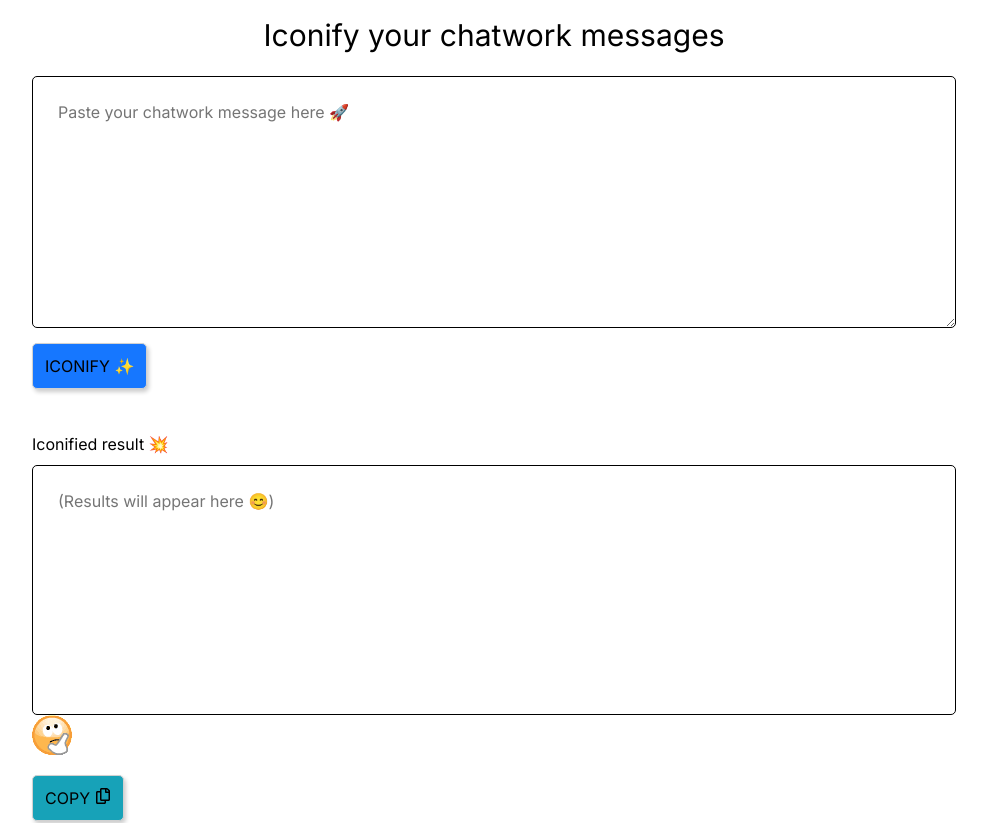
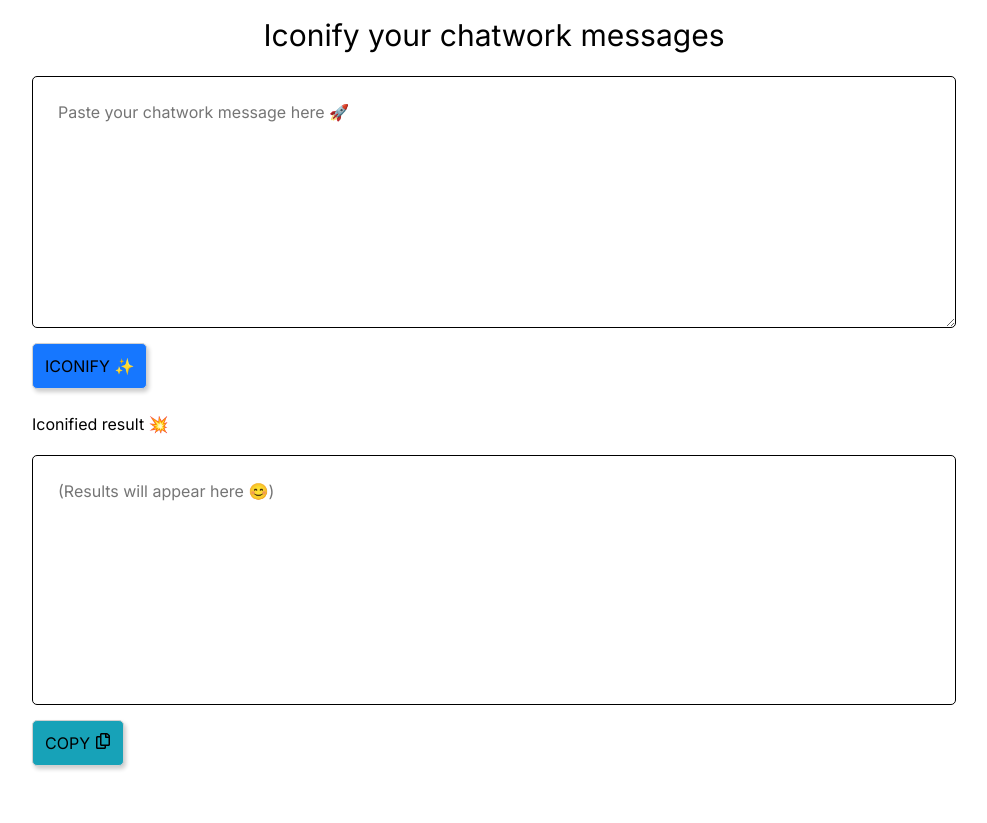
Before and after one commit to LeHoangTuanbk/chatwork-iconifier, a Next.js app: page / in a window 1280 px wide. Shown: the top 823 px of the page, without its empty margins (146-1133 px from the left). Built offline with nearby package versions, Linux system fonts and the light colour scheme.

Commit message:
Refactor code

```diff
--- a/src/app/globals.css
+++ b/src/app/globals.css
@@ -88,7 +88,11 @@ html,
 body {
   max-width: 100vw;
   overflow-x: hidden;
-  font-family: Arial, Helvetica, sans-serif;
+  font-family: -apple-system, BlinkMacSystemFont, ".SFNSDisplay-Regular",
+    "Segoe UI", "Helvetica Neue", "Hiragino Sans",
+    "\30D2\30E9\30AE\30CE\89D2\30B4\30B7\30C3\30AF", "Hiragino Kaku Gothic ProN",
+    "\30D2\30E9\30AE\30CE\89D2\30B4   ProN W3", Meiryo, "\30E1\30A4\30EA\30AA",
+    "MS PGothic", "\FF2D\FF33   \FF30\30B4\30B7\30C3\30AF", sans-serif;
 }
 
 body {
--- a/src/app/page.tsx
+++ b/src/app/page.tsx
@@ -3,51 +3,21 @@ import React, { ChangeEvent, useState } from "react";
 import "./styles.scss";
 import { FaRegCopy } from "react-icons/fa";
 import toast, { Toaster } from "react-hot-toast";
-import { iconBowGif, iconThinkGif } from "@/components/icon";
-const textareaMaxLength = 1000;
-const textareaRows = 10;
+import callAPItoAddLabel from "@/service/openai-api";
+import { replaceWithIcons } from "@/utility";
 
 export default function Homepage() {
-  const fakeInput = `お疲れ様です。
-これからのことを真剣に考えてくれてありがとうございます。
-
-今からでも大丈夫です。
-D室も、会議室も使用中なので、廊下のテーブルで    よろしいでしょうか？`;
-
-  const fakeResultFromOpenAI = `お疲れ様です。
-これからのことを真剣に考えてくれてありがとうございます。(bow)
-
-今からでも大丈夫です。
-D室も、会議室も使用中なので、廊下のテーブルでよろしいでしょうか？(think)`;
-
   const [userInput, setUserInput] = useState<string>("");
-  const [iconifiedOutput, setIconifiedOutput] = useState<string>(``);
-  const [outputForUser, setOutputForUser] = useState<any>(``);
+  const [iconifiedOutput, setIconifiedOutput] = useState<React.ReactNode>();
+  const [outputForUser, setOutputForUser] = useState<React.ReactNode>();
 
   const handleIconify = async () => {
     // Call Open API here to classify text
-    console.log(userInput);
-
-    // Set output
-    setIconifiedOutput(fakeResultFromOpenAI);
-    let outputForUser = replaceWithIcons(fakeResultFromOpenAI);
+    let iconifiedResult: string = await callAPItoAddLabel(userInput);
+    setIconifiedOutput(iconifiedResult);
+    // Repace tect with real icons and show to user
+    let outputForUser = replaceWithIcons(iconifiedResult);
     setOutputForUser(outputForUser);
-    console.log(outputForUser);
-    // Show output to user
-  };
-
-  const replaceWithIcons = (text: string) => {
-    // Define your replacement rules here
-    const replacements: Record<string, string> = {
-      "(bow)": `<span class="icon-bow" role="img" aria-label="Bowing Icon">🙇‍♂️</span>`,
-      "(think)": `<span class="icon-think" role="img" aria-label="Thinking Icon">🤔</span>`,
-    };
-
-    // Use regular expression to find and replace patterns
-    const pattern = /\(\w+\)/g;
-    const modifiedText = text.replace(pattern, (match) => replacements[match]);
-
-    return modifiedText;
   };
 
   const handleOnChangeInput = (e: ChangeEvent<HTMLTextAreaElement>) => {
@@ -87,8 +57,8 @@ D室も、会議室も使用中なので、廊下のテーブルでよろしい
             className="app__input"
             placeholder="Paste your chatwork message here 🚀"
             required={true}
-            maxLength={textareaMaxLength}
-            rows={textareaRows}
+            maxLength={1000}
+            rows={10}
             onChange={handleOnChangeInput}
           />
           <div className="">
@@ -98,16 +68,12 @@ D室も、会議室も使用中なので、廊下のテーブルでよろしい
           </div>
           <span className="app__output-header">Iconified result 💥</span>
           {outputForUser ? (
-            <div
-              className="app__output"
-              dangerouslySetInnerHTML={{ __html: outputForUser }}
-            />
+            <div className="app__output">{outputForUser}</div>
           ) : (
             <div className="app__output | place-holder">
               (Results will appear here 😊)
             </div>
           )}
-          <div>{iconThinkGif}</div>
           <button
             className="button button--copy"
             onClick={handleCopyToClipBoard}
--- a/src/app/styles.scss
+++ b/src/app/styles.scss
@@ -54,8 +54,8 @@ $border-radius: 5px;
   }
 
   &__output-header {
-    margin-top: 3rem;
-    margin-bottom: 1rem;
+    margin-top: 1rem;
+    margin-bottom: 2rem;
   }
 }
 
@@ -129,3 +129,7 @@ $border-radius: 5px;
   color: $clr-grey-dark;
   font-size: inherit;
 }
+
+// span {
+//   display: inline-block;
+// }
--- a/src/components/icon/index.tsx
+++ b/src/components/icon/index.tsx
@@ -1,3 +1,4 @@
+import React from "react";
 import Image from "next/image";
 import iconBow from "/public/icons/icon-bow.gif";
 import iconThink from "/public/icons/icon-think.gif";
@@ -10,16 +11,36 @@ import iconPlease from "/public/icons/icon-please.gif";
 import iconRoger from "/public/icons/icon-roger.gif";
 import iconWhew from "/public/icons/icon-whew.gif";
 
-const iconBowGif = <Image src={iconBow} alt="bow" />;
-const iconThinkGif = <Image src={iconThink} alt="think" />;
-const iconSmileGif = <Image src={iconSmile} alt="smile" />;
-const iconBeerGif = <Image src={iconBeer} alt="beer" />;
-const iconCrackerGif = <Image src={iconCracker} alt="cracker" />;
-const iconDanceGif = <Image src={iconDance} alt="dance" />;
-const iconFlexGif = <Image src={iconFlex} alt="flex" />;
-const iconPleaseGif = <Image src={iconPlease} alt="please" />;
-const iconRogerGif = <Image src={iconRoger} alt="roger" />;
-const iconWhewGif = <Image src={iconWhew} alt="whew" />;
+const iconBowGif: React.ReactElement = (
+  <Image src={iconBow} alt="bow" height={20} width={20} />
+);
+const iconThinkGif: React.ReactElement = (
+  <Image src={iconThink} alt="think" height={20} width={20} />
+);
+const iconSmileGif: React.ReactElement = (
+  <Image src={iconSmile} alt="smile" height={20} width={20} />
+);
+const iconBeerGif: React.ReactElement = (
+  <Image src={iconBeer} alt="beer" height={20} width={20} />
+);
+const iconCrackerGif: React.ReactElement = (
+  <Image src={iconCracker} alt="cracker" height={20} width={20} />
+);
+const iconDanceGif: React.ReactElement = (
+  <Image src={iconDance} alt="dance" height={20} width={20} />
+);
+const iconFlexGif: React.ReactElement = (
+  <Image src={iconFlex} alt="flex" height={20} width={20} />
+);
+const iconPleaseGif: React.ReactElement = (
+  <Image src={iconPlease} alt="please" height={20} width={20} />
+);
+const iconRogerGif: React.ReactElement = (
+  <Image src={iconRoger} alt="roger" height={20} width={20} />
+);
+const iconWhewGif: React.ReactElement = (
+  <Image src={iconWhew} alt="whew" height={20} width={20} />
+);
 
 export {
   iconBowGif,
--- a/src/service/openai-api.ts
+++ b/src/service/openai-api.ts
@@ -1 +1,8 @@
-//Call openai API here
+function callAPItoAddLabel(text: string): string {
+  //Call openai API here
+  const fakeResultFromOpenAI = `お疲れ様です。
+  コアさんの決定を応援します。問題ないです。:)`;
+  return fakeResultFromOpenAI;
+}
+
+export default callAPItoAddLabel;
--- /dev/null
+++ b/src/utility/index.tsx
@@ -0,0 +1,62 @@
+import React from "react";
+import {
+  iconBowGif,
+  iconThinkGif,
+  iconSmileGif,
+  iconBeerGif,
+  iconCrackerGif,
+  iconDanceGif,
+  iconFlexGif,
+  iconPleaseGif,
+  iconRogerGif,
+  iconWhewGif,
+} from "@/components/icon";
+
+const replaceWithIcons = (text: string) => {
+  const replacements: Record<string, React.ReactElement> = {
+    ":)": iconSmileGif,
+    "(roger)": iconRogerGif,
+    "(flex)": iconFlexGif,
+    "(dance)": iconDanceGif,
+    "(whew)": iconWhewGif,
+    "(think)": iconThinkGif,
+    "(please)": iconPleaseGif,
+    "(cracker": iconCrackerGif,
+    "(beer)": iconBeerGif,
+    "(bow)": iconBowGif,
+  };
+  const pattern = /\(\w+\)/g;
+
+  const textElements = [];
+  let match;
+  let lastIndex = 0;
+  while ((match = pattern.exec(text)) !== null) {
+    //Before match index
+    const textBeforeMatch = text.slice(lastIndex, match.index);
+    if (textBeforeMatch) {
+      textElements.push(<span key={lastIndex}>{textBeforeMatch}</span>);
+    }
+
+    //Matched text
+    const matchedText = match[0];
+    const replacement = replacements[matchedText];
+    if (replacement) {
+      textElements.push(replacement);
+    } else {
+      textElements.push(
+        <span key={lastIndex + matchedText}>{matchedText}</span>
+      );
+    }
+    lastIndex = match.index + matchedText.length;
+  }
+
+  //Last text after last match
+  const textAfterLastMatch = text.slice(lastIndex);
+  if (textAfterLastMatch) {
+    textElements.push(<span key={lastIndex}>{textAfterLastMatch}</span>);
+  }
+
+  return textElements;
+};
+
+export { replaceWithIcons };
```
Also changed, not shown: src/app/utility/icon-replacement.ts (deleted).
